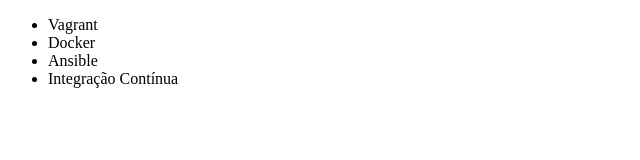
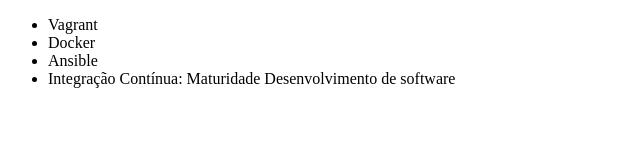
Before and after one commit to devLucasMatheus/teste-git, a plain HTML site: page index.html in a window 1280 px wide. Shown: the whole page, without its empty margins (0-640 px from the left). Drawn offline with Linux system fonts and the light colour scheme.

Commit message:
Renomeando curso

```diff
--- a/index.html
+++ b/index.html
@@ -9,7 +9,7 @@
             <li>Vagrant</li>
             <li>Docker</li>
             <li>Ansible</li>
-            <li>Integração Contínua</li>
+            <li>Integração Contínua: Maturidade Desenvolvimento de software</li>
         </ul>
     </body>
 </html>
```
